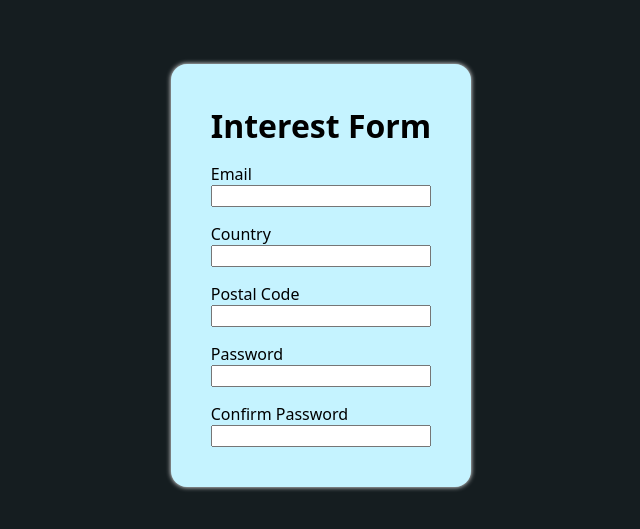
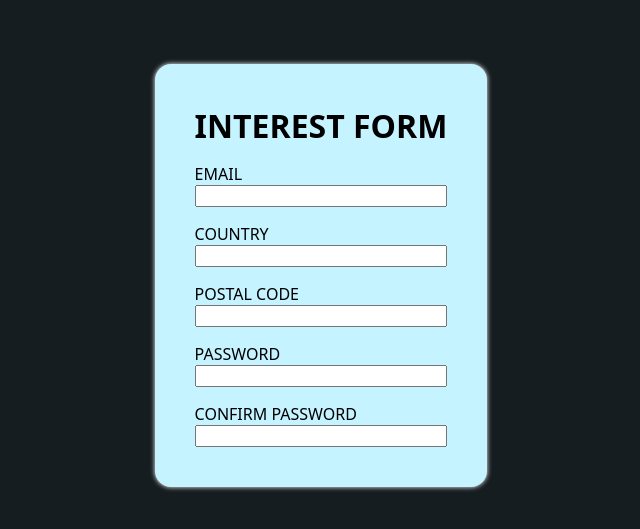
Before and after one commit to cdogcoder/just-a-form, a plain HTML site: page index.html in a window 1280 px wide. Shown: the part 125-654 px from the top of the page, without its empty margins (319-959 px from the left). Drawn offline with Linux system fonts and the light colour scheme.

Commit message:
Capitalize all form label elements

```diff
--- a/index.html
+++ b/index.html
@@ -7,25 +7,25 @@
   </head>
   <body>
     <form class="interest-form" novalidate>
-      <h1 class="interest-form-title">Interest Form</h1>
+      <h1 class="interest-form-title">INTEREST FORM</h1>
       <p class="input-container">
-        <label for="email">Email</label
+        <label for="email">EMAIL</label
         ><input type="email" id="email" name="email" required />
       </p>
       <p class="input-container">
-        <label for="country">Country</label
+        <label for="country">COUNTRY</label
         ><input type="text" id="country" name="country" required />
       </p>
       <p class="input-container">
-        <label for="postal-code">Postal Code</label
+        <label for="postal-code">POSTAL CODE</label
         ><input type="number" id="postal-code" name="postal-code" required />
       </p>
       <p class="input-container">
-        <label for="password">Password</label
+        <label for="password">PASSWORD</label
         ><input type="password" id="password" name="password" required />
       </p>
       <p class="input-container">
-        <label for="password-confirmation">Confirm Password</label
+        <label for="password-confirmation">CONFIRM PASSWORD</label
         ><input
           type="password"
           id="password-confirmation"
```
